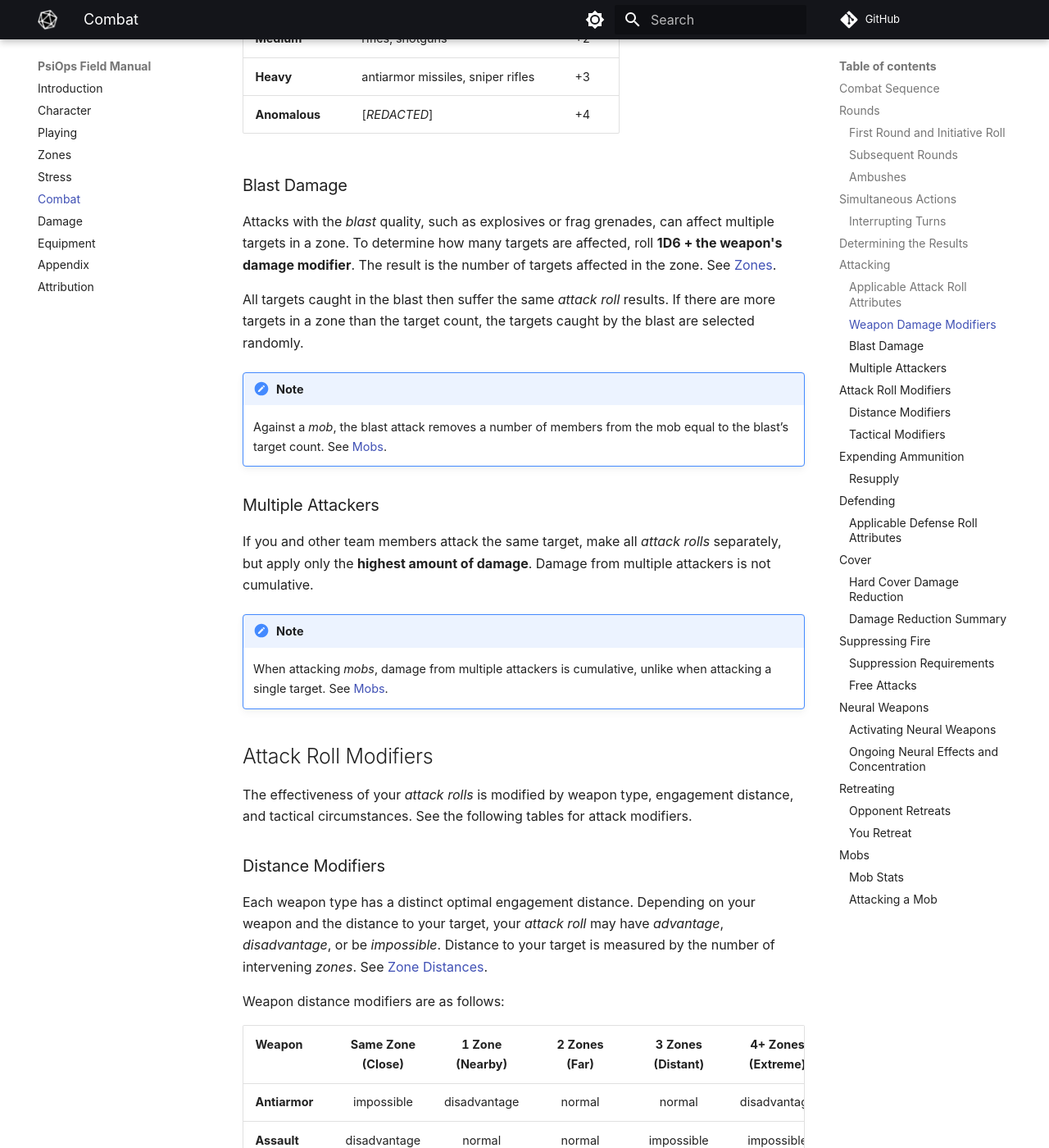
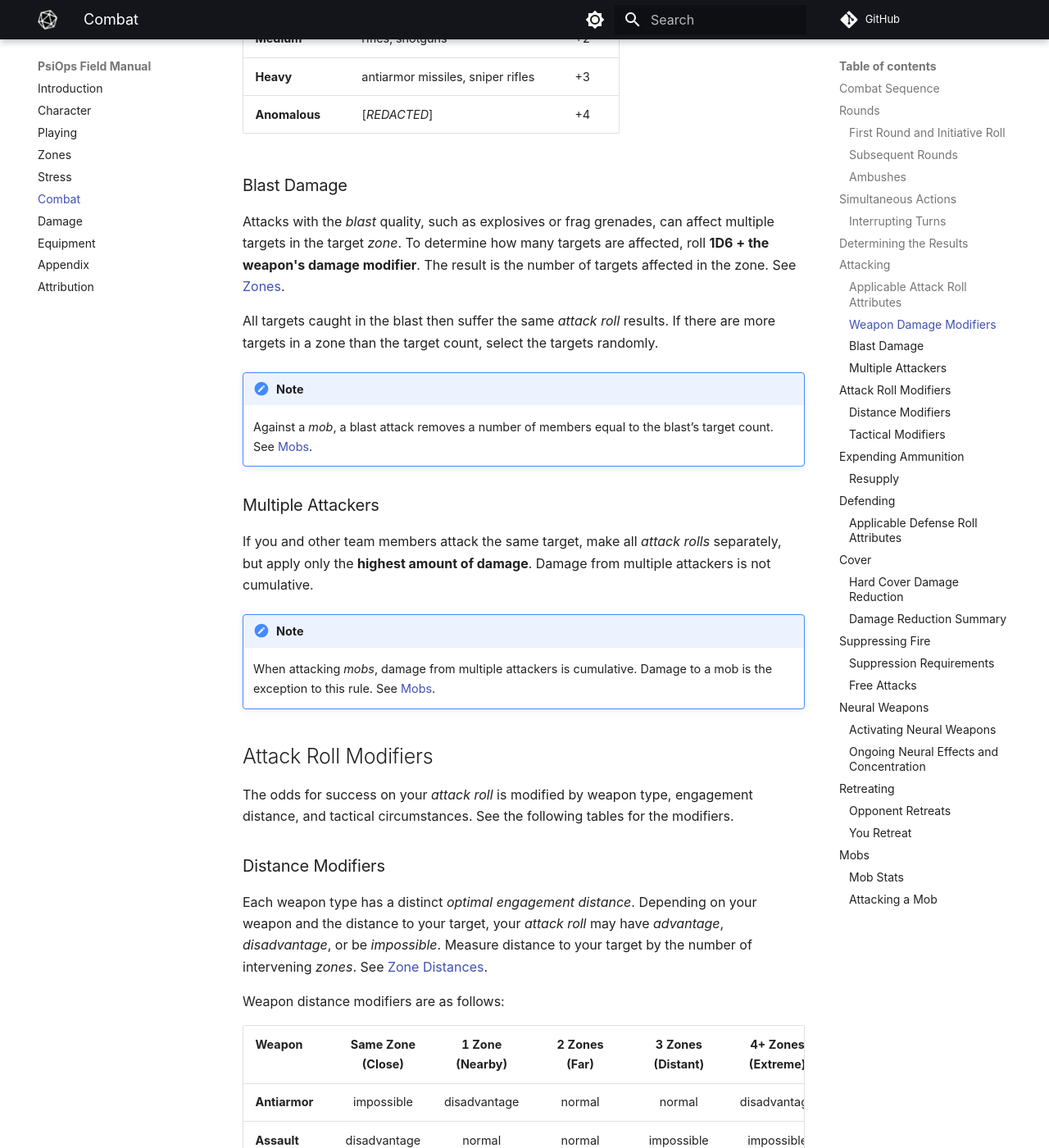
Before and after one commit to joemoose/psiops, an MkDocs documentation site: the page built from docs/combat.md, in a window 1280 px wide and 1400 px high, scrolled down 5038 px. Shown: the whole window at 82% size. Built offline with MkDocs 1.6.1 and Material for MkDocs 9.7.7, drawn with Linux system fonts in a browser that asks for light colours; plug-ins that fetch from the network failed and are left out; comment, search, counter and statistics services are not loaded; some of the changed text lies outside the part shown.

Commit message:
Refine language in combat.md for clarity
Corrected phrasing and improved clarity in combat guidelines.

```diff
--- a/docs/combat.md
+++ b/docs/combat.md
@@ -120,7 +120,7 @@ The *applicable attribute* for your *attack roll* depends on how you describe th
 
 The *damage modifier* applied to a successful attack is determined by the type of weapon you’re using. Modifiers for each weapon type are listed in the [Equipment](equipment.md) section. See [Combat Weapons](equipment.md#combat-weapons).
 
-For weapons or other attack types not listed on the Combat Weapons list, use the following guidelines to gauge damage modifiers:
+For weapons or other attacks not listed on the Combat Weapons list, use the following guidelines to gauge damage modifiers:
 
 | Level of Effect | Examples | Modifier |
 | - | - | :-: |
@@ -133,13 +133,13 @@ For weapons or other attack types not listed on the Combat Weapons list, use the
 
 ### Blast Damage
 
-Attacks with the *blast* quality, such as explosives or frag grenades, can affect multiple targets in a zone. To determine how many targets are affected, roll **1D6 + the weapon's damage modifier**. The result is the number of targets affected in the zone. See [Zones](zones.md).
+Attacks with the *blast* quality, such as explosives or frag grenades, can affect multiple targets in the target *zone*. To determine how many targets are affected, roll **1D6 + the weapon's damage modifier**. The result is the number of targets affected in the zone. See [Zones](zones.md).
 
-All targets caught in the blast then suffer the same *attack roll* results. If there are more targets in a zone than the target count, the targets caught by the blast are selected randomly.
+All targets caught in the blast then suffer the same *attack roll* results. If there are more targets in a zone than the target count, select the targets randomly.
 
 !!! note
 
-	Against a *mob*, the blast attack removes a number of members from the mob equal to the blast’s target count. See [Mobs](#mobs).
+	Against a *mob*, a blast attack removes a number of members equal to the blast’s target count. See [Mobs](#mobs).
 
 ### Multiple Attackers
 
@@ -147,16 +147,16 @@ If you and other team members attack the same target, make all *attack rolls* se
 
 !!! note
 
-	When attacking *mobs*, damage from multiple attackers is cumulative, unlike when attacking a single target. See [Mobs](#mobs).
+	When attacking *mobs*, damage from multiple attackers is cumulative. Damage to a mob is the exception to this rule. See [Mobs](#mobs).
 
 
 ## Attack Roll Modifiers
 
-The effectiveness of your *attack rolls* is modified by weapon type, engagement distance, and tactical circumstances. See the following tables for attack modifiers.
+The odds for success on your *attack roll* is modified by weapon type, engagement distance, and tactical circumstances. See the following tables for the modifiers.
 
 ### Distance Modifiers
 
-Each weapon type has a distinct optimal engagement distance. Depending on your weapon and the distance to your target, your *attack roll* may have *advantage*, *disadvantage*, or be *impossible*. Distance to your target is measured by the number of intervening *zones*. See [Zone Distances](zones.md#distances).
+Each weapon type has a distinct *optimal engagement distance*. Depending on your weapon and the distance to your target, your *attack roll* may have *advantage*, *disadvantage*, or be *impossible*. Measure distance to your target by the number of intervening *zones*. See [Zone Distances](zones.md#distances).
 
 Weapon distance modifiers are as follows:
 
@@ -256,6 +256,8 @@ You can reduce the damage you take by using a personal protective system and by
 | Base armor | 1–3 | Yes, with secondary |
 | Secondary armor | +1 | Capped at 3 total |
 | Hard Cover | +1 | Yes, independent of armor |
+
+Some *neural weapons* can also provide damage reduction. See [Neural Weapons](character.md#neural-weapons).
 
 !!! example
 
```
Also changed, not shown: other parts of docs/combat.md (+14 -14 lines).
